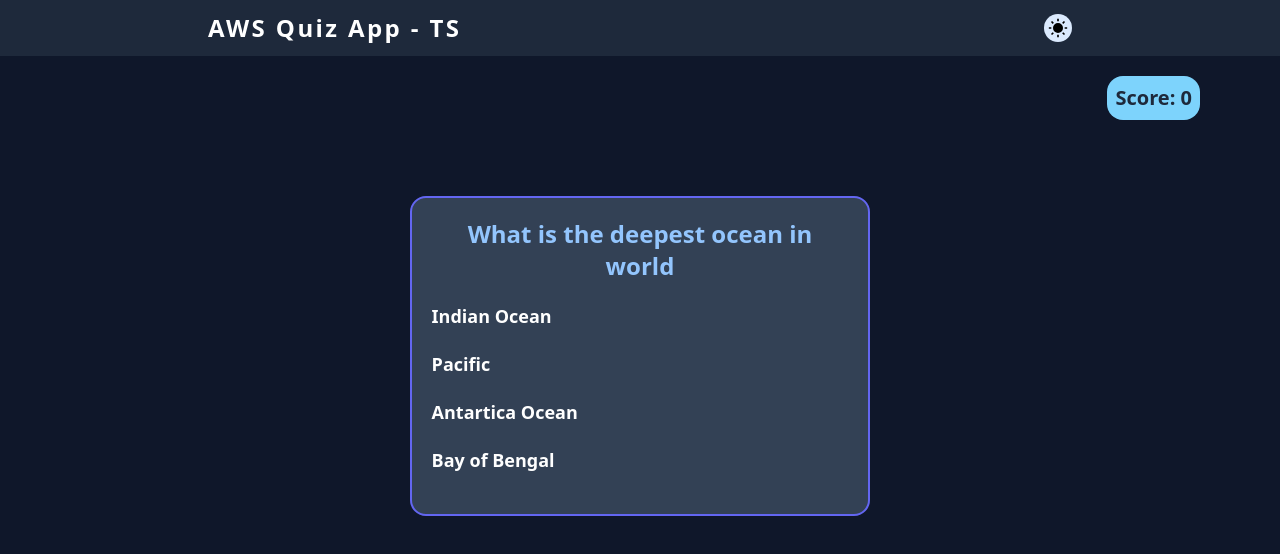
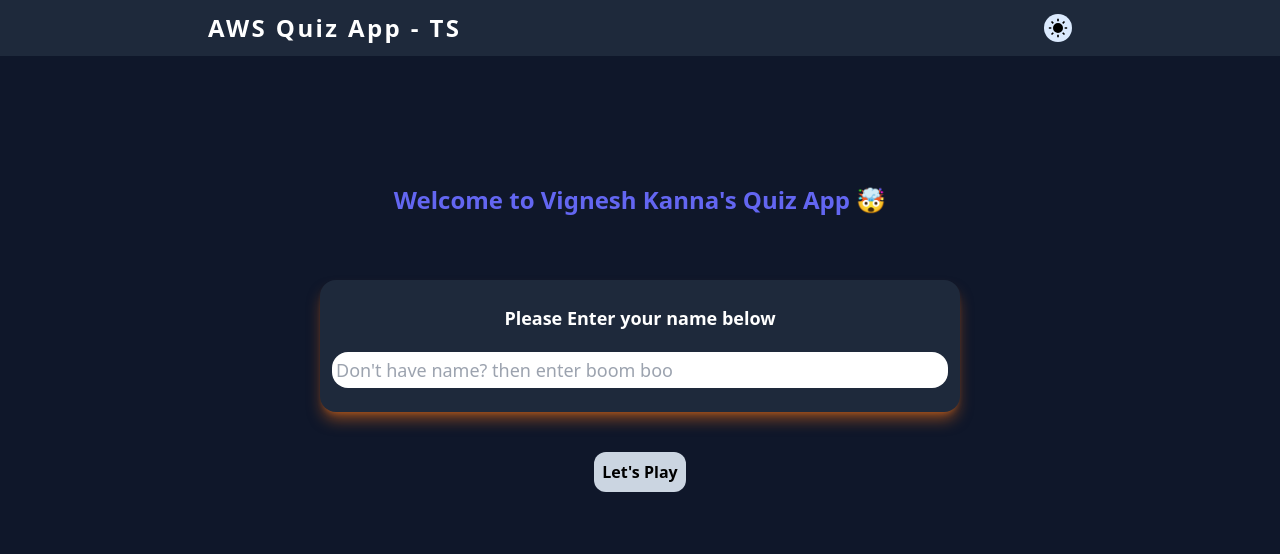
Before and after one commit to jsvigneshkanna/aws_quiz_app_typescript, a React (Vite) app in the folder client/: page / in a window 1280 px wide. Shown: the top 554 px of the page. Built offline with nearby package versions, Linux system fonts and the light colour scheme.

Commit message:
login page added

```diff
--- a/client/src/App.tsx
+++ b/client/src/App.tsx
@@ -1,4 +1,5 @@
 import { BrowserRouter, Routes, Route } from "react-router-dom";
+import LoginPage from "./pages/Login";
 import Quiz from "./pages/Quiz";
 import Thankyou from "./pages/Thankyou";
 
@@ -7,8 +8,9 @@ function App() {
     <div className="bg-slate-100 dark:bg-slate-900 min-h-screen text-slate-900 dark:text-white">
       <BrowserRouter>
         <Routes>
-          <Route path="/" element={<Quiz />}></Route>
-          <Route path="/thankyou" element={<Thankyou overallScore={0} result={0} />}></Route>
+          <Route path="/" element={<LoginPage />}></Route>
+          <Route path="/quiz" element={<Quiz playerName="Boom Boo" />}></Route>
+          <Route path="/thankyou" element={<Thankyou overallScore={0} result={0} playerName="Boom Boo" />}></Route>
         </Routes>
       </BrowserRouter>
     </div>
--- a/client/src/components/QuizContainer.tsx
+++ b/client/src/components/QuizContainer.tsx
@@ -4,7 +4,9 @@ import Thankyou from "../pages/Thankyou";
 import { useNavigate } from "react-router-dom";
 // import { useNavigate } from "@reach/router";
 
-type Props = {};
+type Props = {
+  playerName: string;
+};
 type Data = {
   question: String;
   optionA: String;
@@ -21,7 +23,10 @@ const QuizContainer = (props: Props) => {
   const [score, setScore] = useState<number>(0);
   useEffect(() => {
     if (currentQuestion === quizData.length - 1) {
-      return navigate("/thankyou", { replace: true, state: { overallScore: quizData.length, result: score } });
+      return navigate("/thankyou", {
+        replace: true,
+        state: { overallScore: quizData.length, result: score, playerName: props.playerName },
+      });
     }
     setQuiz(quizData[currentQuestion]);
   }, [currentQuestion]);
@@ -48,7 +53,7 @@ const QuizContainer = (props: Props) => {
   return (
     <div className="relative pt-40 md:pt-0 px-4 md:px-0">
       <div className="absolute top-5 right-5 md:right-20 bg-slate-700 dark:bg-sky-300 text-slate-100 dark:text-slate-800 p-2 rounded-2xl text-lg md:text-xl font-extrabold">
-        Score: {score}
+        Name: {props.playerName} | Score: {score}
       </div>
       <div className="flex justify-center items-center md:h-[75vh] flex-col w-full md:w-3/5 mx-auto">
         <div
--- /dev/null
+++ b/client/src/pages/Login.tsx
@@ -0,0 +1,37 @@
+import { useState } from "react";
+import { useNavigate } from "react-router-dom";
+
+type Props = {};
+
+const LoginPage = (props: Props) => {
+  const navigate = useNavigate();
+  const [name, setName] = useState<string>("Boom Boo");
+  const playGame = (e: any) => {
+    e.preventDefault();
+    return navigate("/quiz", { replace: true, state: { playerName: name } });
+  };
+  return (
+    <div className="flex flex-col justify-center items-center pt-20 md:pt-32 px-4 md:px-0 ">
+      <h1 className="text-xl md:text-2xl text-center text-indigo-500 font-black">
+        Welcome to Vignesh Kanna's Quiz App 🤯
+      </h1>
+      <div className="py-6 bg-slate-300 dark:bg-slate-800 w-full md:w-1/2 flex flex-col justify-center items-center p-3 mt-8 md:mt-16 gap-5 rounded-2xl shadow-lg shadow-blue-700/50 dark:shadow-orange-500/50">
+        <p className="text-lg font-semibold">Please Enter your name below</p>
+        <input
+          type="text"
+          placeholder="Don't have name? then enter boom boo"
+          className="w-full rounded-2xl text-lg p-1 text-black"
+          onChange={(e) => setName(e.target.value)}
+        />
+      </div>
+      <p
+        className="mt-10 w-max rounded-xl p-2 bg-slate-800 text-white dark:bg-slate-300 dark:text-black text-center hover:scale-105 cursor-pointer font-semibold"
+        onClick={(e) => playGame(e)}
+      >
+        Let's Play
+      </p>
+    </div>
+  );
+};
+
+export default LoginPage;
--- a/client/src/pages/Quiz.tsx
+++ b/client/src/pages/Quiz.tsx
@@ -1,10 +1,16 @@
 import QuizContainer from "../components/QuizContainer";
-type Props = {};
+import { useLocation } from "react-router-dom";
+
+type Props = {
+  playerName: string;
+};
 
 const Quiz = (props: Props) => {
+  let location = useLocation();
+  const playerName = location.state?.playerName ?? props.playerName;
   return (
     <div>
-      <QuizContainer />
+      <QuizContainer playerName={playerName} />
     </div>
   );
 };
--- a/client/src/pages/Thankyou.tsx
+++ b/client/src/pages/Thankyou.tsx
@@ -4,19 +4,21 @@ import { useLocation } from "react-router-dom";
 type Props = {
   overallScore: number;
   result: number;
+  playerName: string;
 };
 
 const Thankyou = (props: Props) => {
   let location = useLocation();
-  const overallScore = location.state.overallScore;
-  const quizResult = location.state.result;
+  const overallScore = location.state?.overallScore ?? props.overallScore;
+  const quizResult = location.state?.result ?? props.result;
+  const playerName = location.state?.playerName ?? props.playerName;
   const percentage = (quizResult / overallScore) * 100;
 
   return (
     <div>
       <div className="flex flex-col justify-center items-center mx-auto pt-44  relative px-4 md:px-0">
         <div className="border-[3px] border-indigo-500 md:w-1/2 w-full text-center p-3 bg-slate-300 dark:bg-purple-800 rounded-2xl shadow-lg shadow-slate-600 dark:shadow-blue-900">
-          <h2 className="text-2xl font-black">Thank you 💃</h2>
+          <h2 className="text-2xl font-black">Thank you {playerName} 💃</h2>
           <p className="text-lg font-semibold pt-10">Your Score is: {quizResult}</p>
           <p className="text-lg font-medium pt-4">Score Percentage: {percentage}%</p>
           <p className=" bg-slate-500/30 dark:bg-purple-900/60 font-medium w-full p-2 mt-4 rounded-3xl">
```
